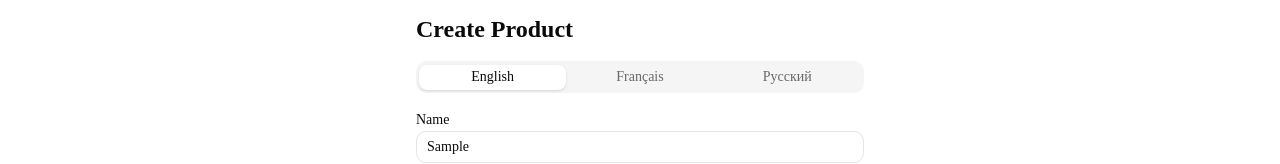
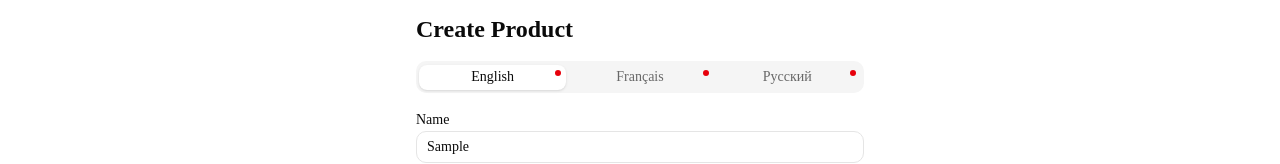
Before and after one commit to AliakseiPaseishvili/rocket-crescendo, a Next.js app: page /en/admin/products/create in a window 1280 px wide. Both pictures are taken after typing "Sample", "Sample" into the empty fields and a click on the button "Create Product". Shown: the part 270-434 px from the top of the page. Built offline with nearby package versions, Linux system fonts and the light colour scheme; what i18next-resources-to-backend would draw is missing.

Commit message:
Updated logic

```diff
--- a/frontend/features/products/components/CreateProductForm.tsx
+++ b/frontend/features/products/components/CreateProductForm.tsx
@@ -1,38 +1,54 @@
-'use client';
+"use client";
 
-import { Controller } from 'react-hook-form';
-import { useTranslation } from 'react-i18next';
+import { Controller } from "react-hook-form";
+import { useTranslation } from "react-i18next";
 
-import { Button } from '@/frontend/components/ui/button';
-import { Checkbox } from '@/frontend/components/ui/checkbox';
-import { Label } from '@/frontend/components/ui/label';
-import { Tabs, TabsList, TabsTrigger } from '@/frontend/components/ui/tabs';
-import { languageLabels } from '@/frontend/features/translation';
+import { Button } from "@/frontend/components/ui/button";
+import { Checkbox } from "@/frontend/components/ui/checkbox";
+import { Label } from "@/frontend/components/ui/label";
+import { Tabs, TabsList } from "@/frontend/components/ui/tabs";
 
-import { useCreateProductForm } from '../hooks';
-import { TranslationTabContent } from './TranslationTabContent';
-
-
+import { useCreateProductForm } from "../hooks";
+import { TranslationTabContent } from "./TranslationTabContent";
+import { TranslationTabTrigger } from "./TranslationTabTrigger";
 
 export const CreateProductForm = () => {
-  const { t } = useTranslation(['product', 'common']);
-  const { register, control, fields, errors, onSubmit, isPending, isSuccess, error } = useCreateProductForm();
+  const { t } = useTranslation(["product", "common"]);
+  const {
+    register,
+    control,
+    fields,
+    errors,
+    onSubmit,
+    isPending,
+    isSuccess,
+    error,
+  } = useCreateProductForm();
 
   return (
     <form onSubmit={onSubmit} className="flex flex-col gap-4 w-full max-w-md">
-      <h2 className="text-2xl font-bold">{t('product:createProduct')}</h2>
+      <h2 className="text-2xl font-bold">{t("product:createProduct")}</h2>
 
       <Tabs defaultValue={fields[0]?.language}>
         <TabsList className="w-full">
-          {fields.map((field) => (
-            <TabsTrigger key={field.id} value={field.language} className="flex-1">
-              {languageLabels[field.language]}
-            </TabsTrigger>
+          {fields.map((field, index) => (
+            <TranslationTabTrigger
+              language={field.language}
+              index={index}
+              key={field.id}
+              errors={errors}
+            />
           ))}
         </TabsList>
 
         {fields.map((field, index) => (
-          <TranslationTabContent key={field.id} lng={field.language} index={index} errors={errors} register={register} />
+          <TranslationTabContent
+            key={field.id}
+            lng={field.language}
+            index={index}
+            errors={errors}
+            register={register}
+          />
         ))}
       </Tabs>
 
@@ -41,19 +57,25 @@ export const CreateProductForm = () => {
           name="favorite"
           control={control}
           render={({ field }) => (
-            <Checkbox id="favorite" checked={field.value} onCheckedChange={field.onChange} />
+            <Checkbox
+              id="favorite"
+              checked={field.value}
+              onCheckedChange={field.onChange}
+            />
           )}
         />
         <Label htmlFor="favorite" className="cursor-pointer">
-          {t('product:favorite')}
+          {t("product:favorite")}
         </Label>
       </div>
 
       {error && <p className="text-sm text-destructive">{error.message}</p>}
-      {isSuccess && <p className="text-sm text-green-600">{t('product:createSuccess')}</p>}
+      {isSuccess && (
+        <p className="text-sm text-green-600">{t("product:createSuccess")}</p>
+      )}
 
       <Button type="submit" disabled={isPending}>
-        {isPending ? t('common:creating') : t('product:createProduct')}
+        {isPending ? t("common:creating") : t("product:createProduct")}
       </Button>
     </form>
   );
--- a/frontend/features/products/components/Product.tsx
+++ b/frontend/features/products/components/Product.tsx
@@ -40,7 +40,7 @@ export const Product = ({ product }: ProductProps) => {
         <Button
           variant="ghost"
           size="icon"
-          className="h-7 w-7"
+          className="size-7"
           disabled={isPending}
           onClick={handleFavoriteToggle}
         >
@@ -56,7 +56,7 @@ export const Product = ({ product }: ProductProps) => {
         <Button
           variant="ghost"
           size="icon"
-          className="h-7 w-7"
+          className="size-7"
           disabled={isPending}
           onClick={handleDelete}
         >
--- /dev/null
+++ b/frontend/features/products/components/TranslationTabTrigger.tsx
@@ -0,0 +1,26 @@
+'use client';
+
+import { FC } from 'react';
+import { FieldErrors } from 'react-hook-form';
+
+import { TabsTrigger } from '@/frontend/components/ui/tabs';
+import { languageLabels, SUPPORTED_LANGUAGE } from '@/frontend/features/translation';
+
+import { ProductFormValues } from '../types';
+
+type TranslationTabTriggerProps = {
+  language: SUPPORTED_LANGUAGE;
+  index: number;
+  errors: FieldErrors<ProductFormValues>;
+};
+
+export const TranslationTabTrigger: FC<TranslationTabTriggerProps> = ({ language, index, errors }) => {
+  const hasError = !!(errors.translations?.[index]?.name || errors.translations?.[index]?.description);
+
+  return (
+    <TabsTrigger value={language} className="flex-1 relative">
+      {languageLabels[language]}
+      {hasError && <span className="right-1 top-1 absolute size-1.5 rounded-full bg-destructive" />}
+    </TabsTrigger>
+  );
+};
```
